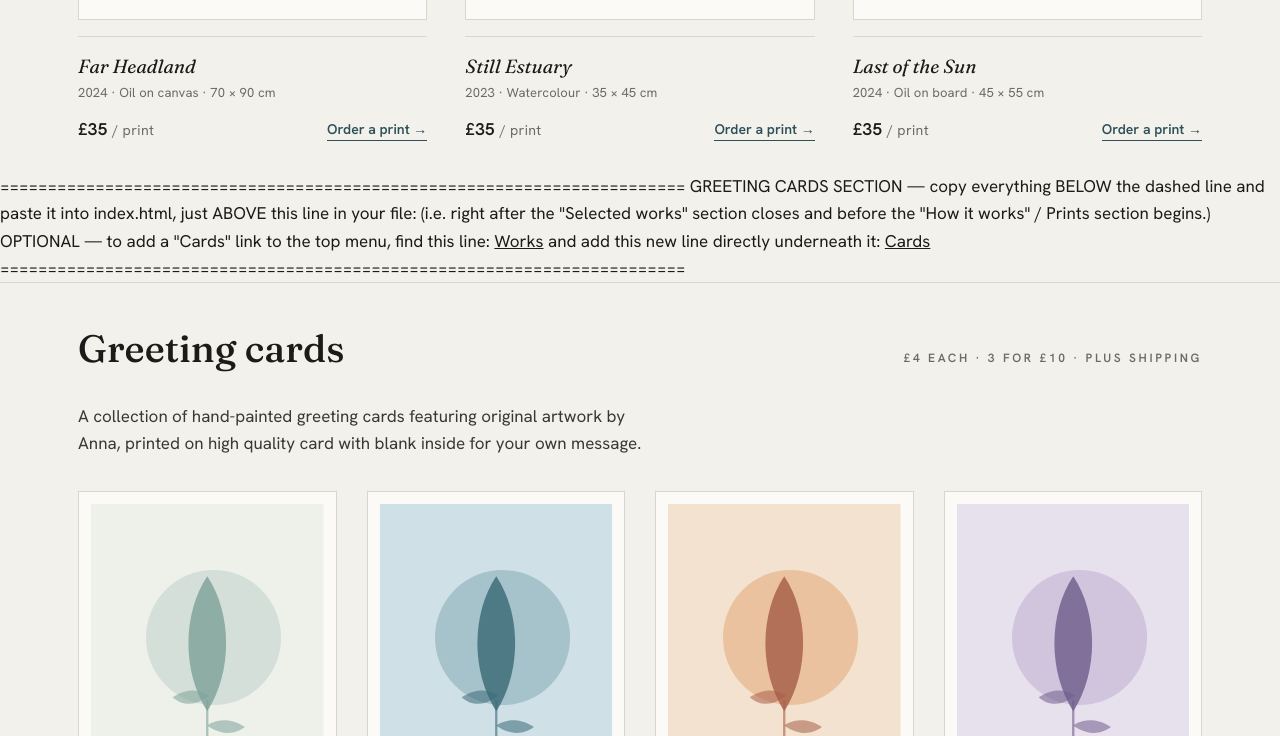
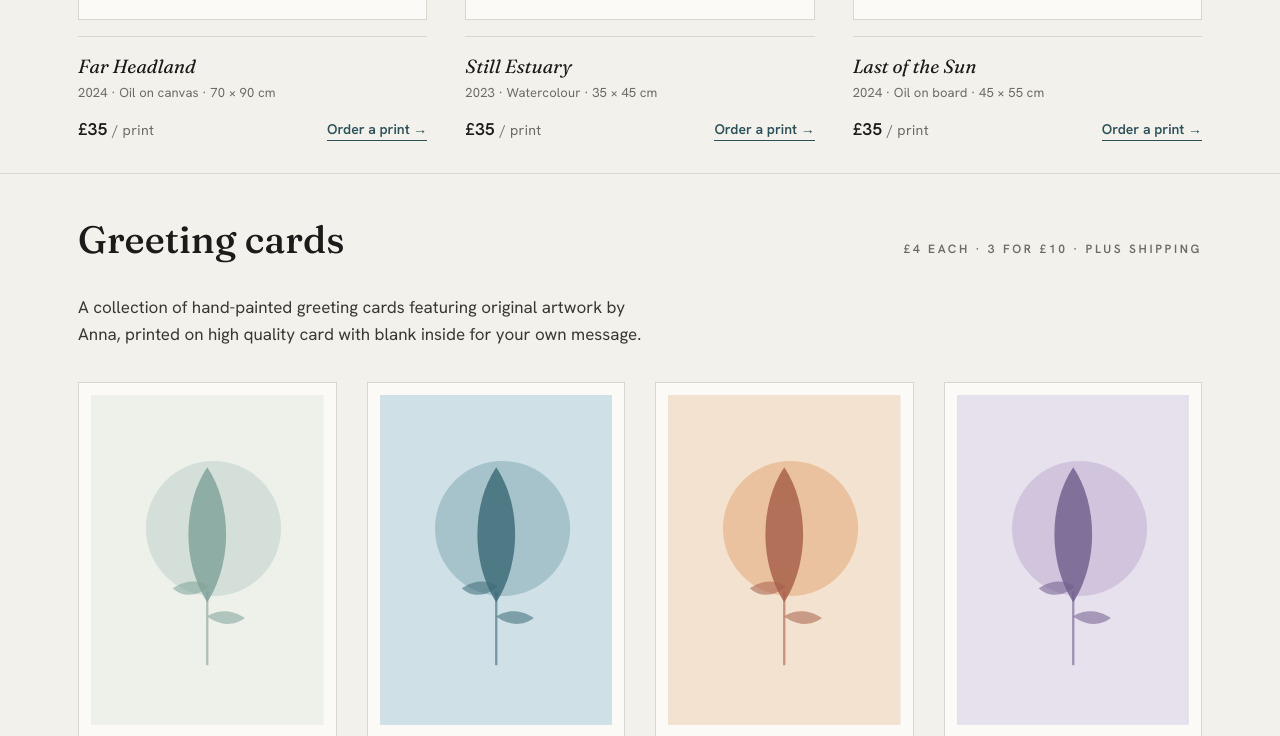
Before and after one commit to willjdaley15/Anna-Daley-Art, a plain HTML site: page index.html in a window 1280 px wide. Shown: the part 1987-2723 px from the top of the page. Drawn offline with Linux system fonts and the light colour scheme.

Commit message:
Update index.html

```diff
--- a/index.html
+++ b/index.html
@@ -147,6 +147,7 @@
     <span class="brand">Anna&nbsp;Daley</span>
     <nav class="links" aria-label="Primary">
       <a href="#works">Works</a>
+      <a href="#cards">Cards</a>
       <a href="#prints">Prints</a>
       <a href="#contact">Contact</a>
     </nav>
@@ -179,20 +180,6 @@
     <div class="grid" id="grid"></div>
   </div>
 </section>
-========================================================================
- GREETING CARDS SECTION — copy everything BELOW the dashed line and
- paste it into index.html, just ABOVE this line in your file:
-
-        <!-- ============ PRINTS ============ -->
-
- (i.e. right after the "Selected works" section closes and before the
- "How it works" / Prints section begins.)
-
- OPTIONAL — to add a "Cards" link to the top menu, find this line:
-        <a href="#works">Works</a>
- and add this new line directly underneath it:
-        <a href="#cards">Cards</a>
-========================================================================
 
 <!-- ============ GREETING CARDS ============ -->
 <section class="cards" id="cards">
```
